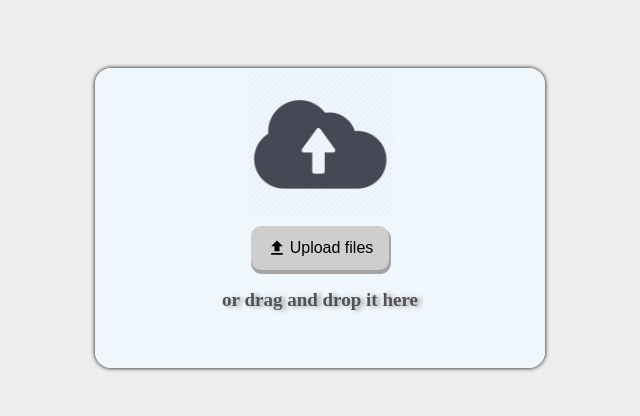
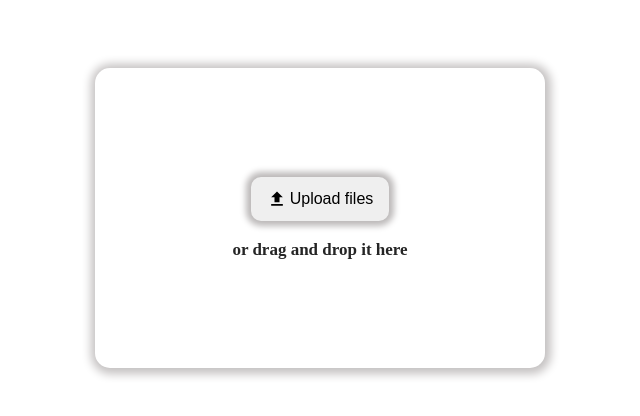
Before and after one commit to vishalkumar12323/react-practice-project, a React (Vite) app: page / in a window 1280 px wide. Shown: the part 182-598 px from the top of the page, without its empty margins (320-960 px from the left). Built offline with nearby package versions, Linux system fonts and the light colour scheme.

Commit message:
FileDropZone added

```diff
--- a/src/app.jsx
+++ b/src/app.jsx
@@ -1,9 +1,23 @@
-import { FileDropZone } from "./components/DragAndDrop.jsx";
+import { useState } from "react";
+import { FileDropZone } from "./components/FileDropZone.jsx";
 import "./index.css";
+
 export function App() {
+  const [background, setBackground] = useState();
   return (
-    <main className="parent">
-      <FileDropZone />
+    <main
+      style={
+        background
+          ? {
+              backgroundImage: `url(${background})`,
+              backgroundSize: "cover",
+              backgroundRepeat: "no-repeat",
+              backgroundPosition: "center",
+            }
+          : { background: "transparent" }
+      }
+      className="parent">
+      <FileDropZone background={background} setBackground={setBackground} />
     </main>
   );
 }
--- a/src/components/DragAndDrop.jsx
+++ b/src/components/FileDropZone.jsx
@@ -1,7 +1,7 @@
 import { useState, useEffect, useRef } from "react";
 import { MdUpload } from "react-icons/md";
 
-export const FileDropZone = () => {
+export const FileDropZone = (props) => {
   const [files, setFile] = useState([]);
 
   const inputRef = useRef(null);
@@ -36,14 +36,24 @@ export const FileDropZone = () => {
     e.preventDefault();
   }
   useEffect(() => {
-    console.log(files);
+    if (files && files.length > 0) {
+      const reader = new FileReader();
+      reader.onload = (e) => {
+        props.setBackground(e.target.result);
+      };
+
+      reader.readAsDataURL(files[0]);
+    }
   }, [files]);
   return (
     <div className="container">
-      <div className="upload_box">
-        <div className="img_box">
-          <img src="/upload-icon.png" alt="upload image" className="img" />
-        </div>
+      <div
+        className={`upload_box`}
+        style={
+          !props.background
+            ? { boxShadow: "1px 1px 10px 5px #c4c1c1" }
+            : { border: "1px solid #929292", backgroundColor: "#ebebebb3" }
+        }>
         <div
           className="upload_btn_box"
           onDrop={handleDrop}
@@ -54,7 +64,7 @@ export const FileDropZone = () => {
             type="file"
             className="input_box"
             onChange={handleInputChange}
-            accept="image/jpeg, image/png, image/webp"
+            accept="image/jpeg, image/png, image/webp, image/svg+xml"
             id="id"
           />
           <button className="btn" type="button" onClick={handleFileUpload}>
--- a/src/index.css
+++ b/src/index.css
@@ -4,54 +4,29 @@
   box-sizing: border-box;
 }
 
-body {
+.parent {
   width: 100%;
   height: 100vh;
   display: flex;
   justify-content: center;
   align-items: center;
-  background-color: #ededed;
-}
-
-.parent {
-  width: 100%;
 }
 .container {
   margin: 0 auto;
   width: 450px;
   height: 300px;
-  border-radius: 16px;
-  box-shadow: 0px 0px 4px 0px black;
-  background-color: #f0f9ffe9;
+  background-color: transparent;
 }
 
 .upload_box {
   width: 100%;
   height: 100%;
   display: flex;
-  grid-template-columns: 1fr 1fr;
   flex-direction: column;
   align-items: center;
+  border-radius: 15px;
 }
 
-.img_box {
-  width: 150px;
-  height: 100px;
-}
-
-.img {
-  width: 100%;
-  height: auto;
-}
-.input_box {
-  inset: 0;
-  width: 100%;
-  height: 100%;
-  position: absolute;
-  cursor: pointer;
-  z-index: 9999;
-  visibility: hidden;
-}
 .upload_btn_box {
   width: 100%;
   height: 100%;
@@ -63,6 +38,16 @@ body {
   justify-content: center;
   cursor: pointer;
 }
+.input_box {
+  inset: 0;
+  width: 100%;
+  height: 100%;
+  position: absolute;
+  cursor: pointer;
+  z-index: 9999;
+  visibility: hidden;
+}
+
 .btn {
   padding: 12px 16px;
   outline: none;
@@ -74,8 +59,9 @@ body {
   border-radius: 10px;
   font-size: 16px;
   z-index: 999;
-  box-shadow: 1px 3px 0px 1px #a5a5a5;
-  background-color: #cecece;
+  color: #000000;
+  transition: all 0.3s;
+  box-shadow: 0px 0px 6px 5px #bcb9b9;
 }
 
 .btn:active {
@@ -83,15 +69,14 @@ body {
   scale: 99%;
 }
 .btn:hover {
-  transition: all 0.3s;
-  background-color: #bababa;
   cursor: pointer;
+  background-color: #000000;
+  color: #fff;
 }
 
 .text {
   margin-top: 19px;
-  font-size: 19px;
-  color: #525252;
+  font-size: 17px;
+  color: #252525;
   font-weight: 600;
-  text-shadow: 4px 1px 4px #a5a5a5;
 }
```
